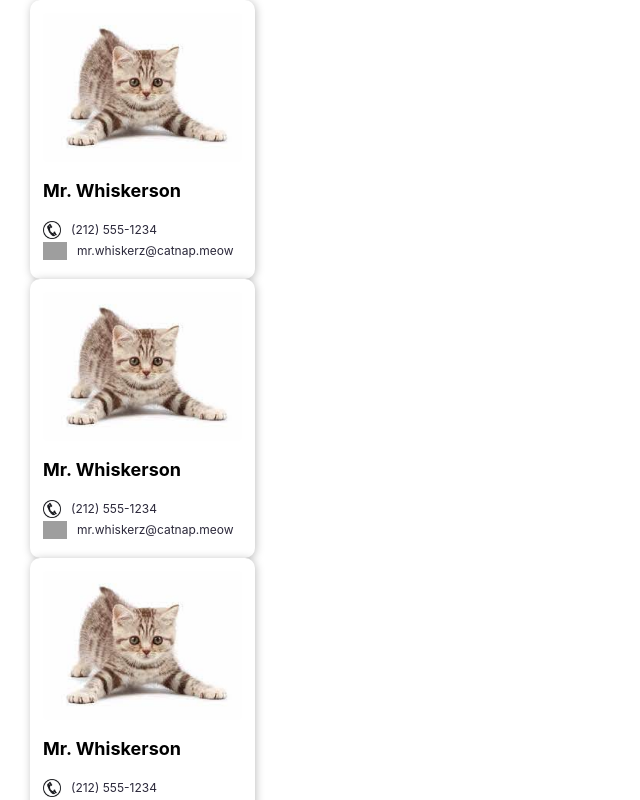
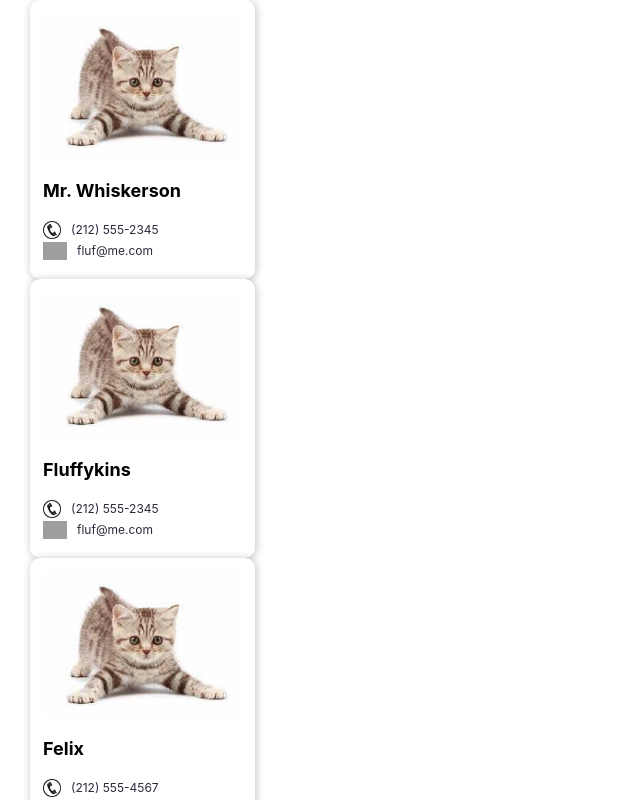
Before and after one commit to Brian-Enos/React, a React (Create React App) app in the folder Data-Driven-React/contacts/: page / in a window 1280 px wide. Shown: the top 800 px of the page, without its empty margins (0-640 px from the left). Built offline with nearby package versions, Linux system fonts and the light colour scheme; grey boxes are pictures that could not be loaded.

Commit message:
The contacts are updated and rendered correctly

```diff
--- a/Data-Driven-React/contacts/src/Components/Contacts.js
+++ b/Data-Driven-React/contacts/src/Components/Contacts.js
@@ -1,33 +1,72 @@
-import React from "react" ;
+import React from "react";
 import ReactDOM from "react-dom";
 import FirstContact from "../Images/contact-1.png";
+import SecondContact from "../Images/contact-2.png";
+import ThirdContact from "../Images/contact-3.jpg";
+import FourthContact from "../Images/contact-4.png";
 import MailIcon from "../Images/mail-icon.png";
 import PhoneIcon from "../Images/phone-icon.png";
 import CSS from "../CSS/styles.css";
 
-
-export default function Contacts() {
+export default function Contacts(props) {
+  console.log(props);
   return (
     <div className="contacts">
       <div className="contact-card">
-       {/*  //first contact begins here */}
-
+        {/* First contact begins here */}
         <img src={FirstContact} />
-
-        <h3>Mr. Whiskerson</h3>
-
+        <h3>{props.name}</h3>
         <div className="info-group">
           <img src={PhoneIcon} />
-          <p>(212) 555-1234</p>
+          <p>{props.phone}</p>
         </div>
-
         <div className="info-group">
           <img src={MailIcon} />
-          <p>mr.whiskerz@catnap.meow</p>
+          <p>{props.email}</p>
         </div>
-
       </div>
 
+      {/* {/* Second contact begins here */}
+      {/* <div className="contact-card">
+        <img src={SecondContact} />
+        <h3>{props.name}</h3>
+        <div className="info-group">
+          <img src={PhoneIcon} />
+          <p>{props.phone}</p>
+        </div>
+        <div className="info-group">
+          <img src={MailIcon} />
+          <p>{props.email}</p>
+        </div>
+      </div> */}
+
+      {/* Third contact begins here */}
+      {/* <div className="contact-card">
+        <img src={ThirdContact} />
+        <h3>{props.name}</h3>
+        <div className="info-group">
+          <img src={PhoneIcon} />
+          <p>{props.phone}</p>
+        </div>
+        <div className="info-group">
+          <img src={MailIcon} />
+          <p>{props.email}</p>
+        </div>
+      </div> */}
+
+      {/* Fourth contact begins here */}
+      {/* <div className="contact-card">
+        <img src={FourthContact} />
+        <h3>{props.name}</h3>
+        <div className="info-group">
+          <img src={PhoneIcon} />
+          <p>{props.phone}</p>
+        </div>
+        <div className="info-group">
+          <img src={MailIcon} />
+          <p>{props.email}</p>
+        </div>
+      </div> */}
     </div>
-  )
+  );
 }
```
